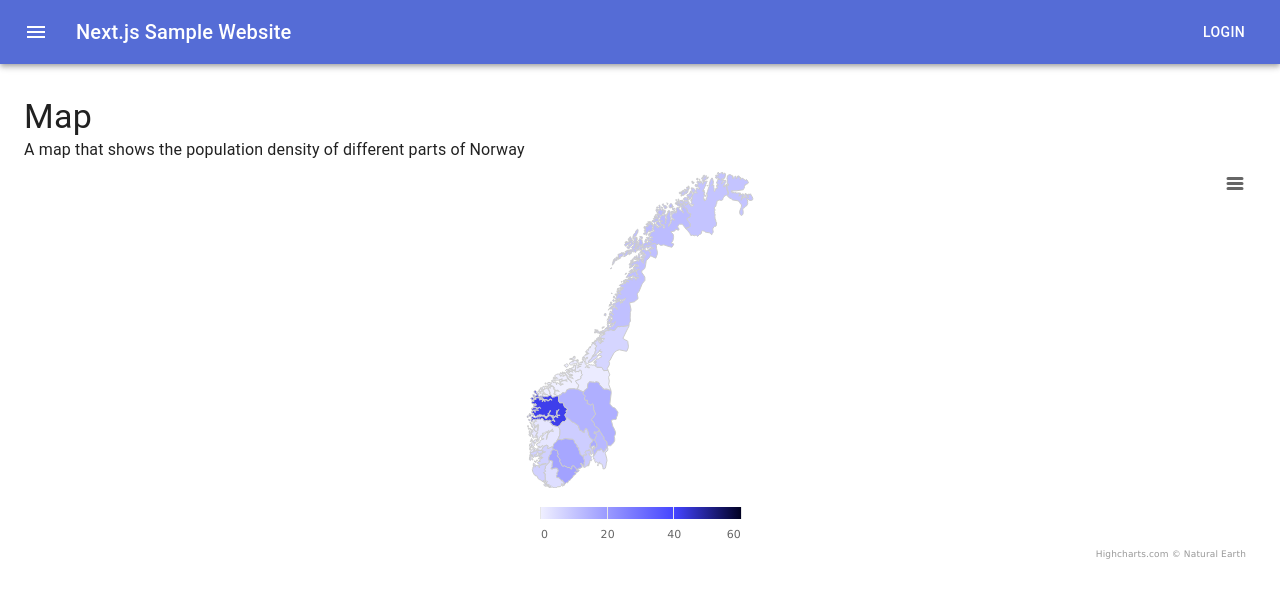
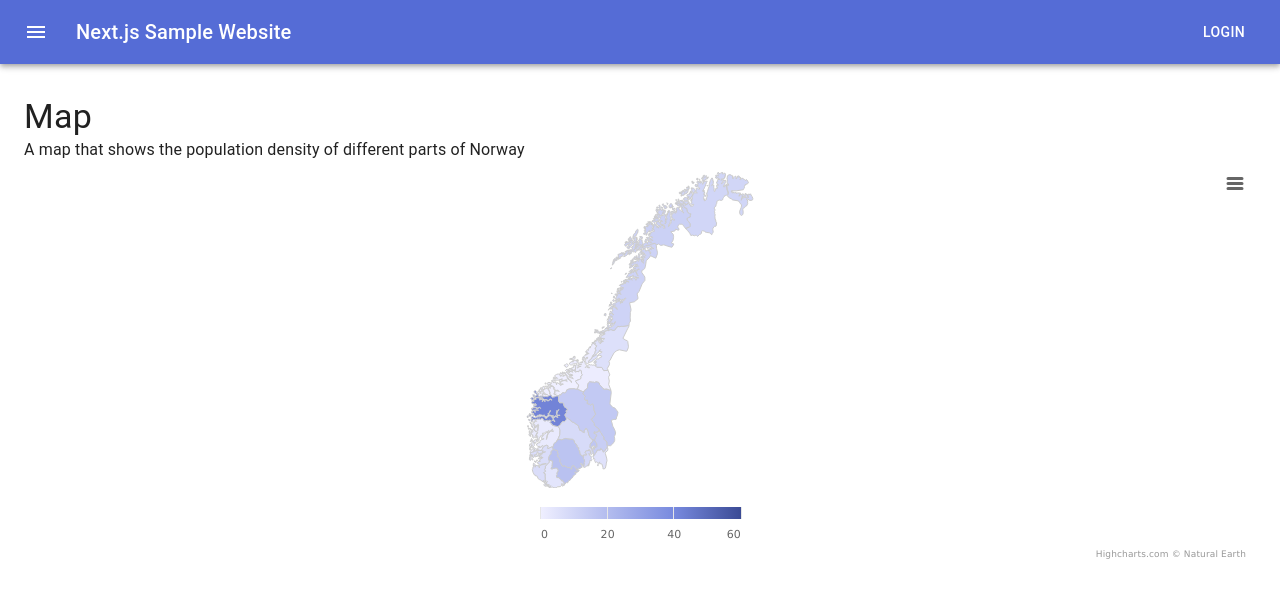
Before and after one commit to AspieCoder1/next-example, a Next.js app: page /map in a window 1280 px wide. Shown: the top 598 px of the page. Built offline with nearby package versions, Linux system fonts and the light colour scheme.

Commit message:
Removed all unused vars from the code

```diff
--- a/src/components/Navigation.tsx
+++ b/src/components/Navigation.tsx
@@ -1,9 +1,9 @@
 import * as React from 'react';
 import Drawer from '@material-ui/core/Drawer';
 import NavLink from './navigation/NavLink';
-import { makeStyles, createStyles, Theme } from '@material-ui/core/styles';
+import { makeStyles, createStyles } from '@material-ui/core/styles';
 
-const useStyles = makeStyles((theme: Theme) =>
+const useStyles = makeStyles(() =>
 	createStyles({
 		drawerContainer: {
 			padding: '20px 30px',
--- a/src/components/blog/BlogItem.tsx
+++ b/src/components/blog/BlogItem.tsx
@@ -18,7 +18,7 @@ const useStyles = makeStyles((theme: Theme) =>
 	})
 );
 
-const BlogItem = ({ id, date, title }): JSX.Element => {
+const BlogItem = ({ id, date, title }: Props): JSX.Element => {
 	const styles = useStyles();
 
 	return (
--- a/src/pages/chart.tsx
+++ b/src/pages/chart.tsx
@@ -11,7 +11,6 @@ import {
 	FormControl,
 	FormHelperText,
 	Typography,
-	Divider,
 } from '@material-ui/core';
 
 import Layout from '../components/Layout';
--- a/src/pages/map.tsx
+++ b/src/pages/map.tsx
@@ -5,12 +5,12 @@ import HighchartIndicator from 'highcharts/indicators/indicators';
 import HighchartPivot from 'highcharts/indicators/pivot-points';
 import HighchartMacd from 'highcharts/indicators/macd';
 import HighchartsMap from 'highcharts/modules/map';
-import Link from 'next/link';
+import { Typography } from '@material-ui/core';
 
 import MapChart from '../components/Map';
 import mapData from '../data/mapData';
 import Layout from '../components/Layout';
-import { Typography } from '@material-ui/core';
+import theme from '../libs/theme';
 
 if (typeof Highcharts === 'object') {
 	// This adds a layer of type safety ensures that the type of Highcharts is an object
@@ -22,16 +22,23 @@ if (typeof Highcharts === 'object') {
 }
 
 const Map = (): JSX.Element => {
+	const { dark, light } = theme.palette.primary;
+
 	const mapOptions = {
 		title: {
 			text: '',
 		},
 		colorAxis: {
 			min: 0,
+			// stops: [
+			// 	[0, '#EFEFFF'],
+			// 	[0.67, '#4444FF'],
+			// 	[1, '#000022'],
+			// ],
 			stops: [
 				[0, '#EFEFFF'],
-				[0.67, '#4444FF'],
-				[1, '#000022'],
+				[0.67, light],
+				[1, dark],
 			],
 		},
 		tooltip: {
--- a/src/pages/quiz.tsx
+++ b/src/pages/quiz.tsx
@@ -1,7 +1,6 @@
 import React, { useState } from 'react';
 import {
 	FormControl,
-	FormLabel,
 	Radio,
 	FormControlLabel,
 	RadioGroup,
```
Also changed, not shown: 1 other file (tests, documents, lock files or other folders).
